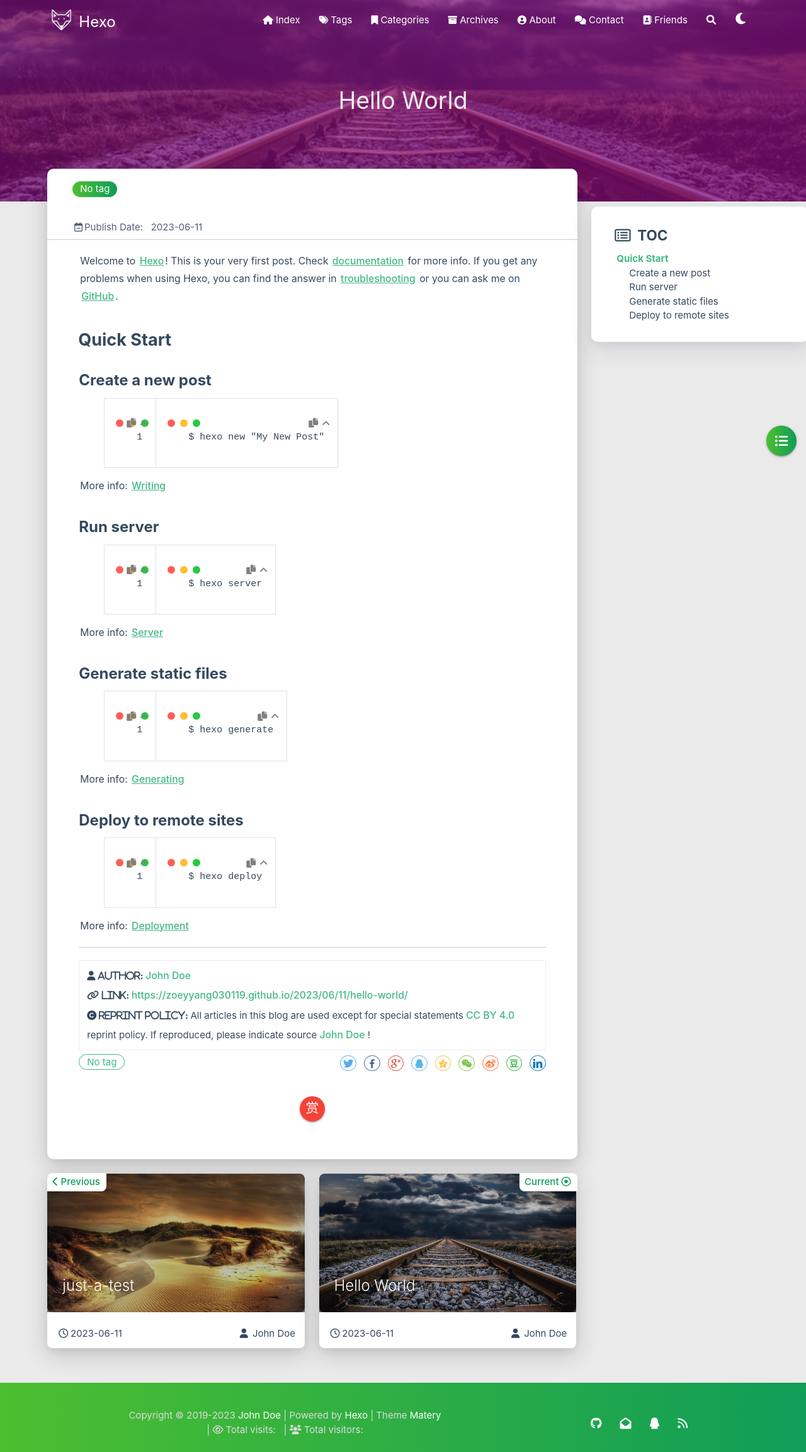
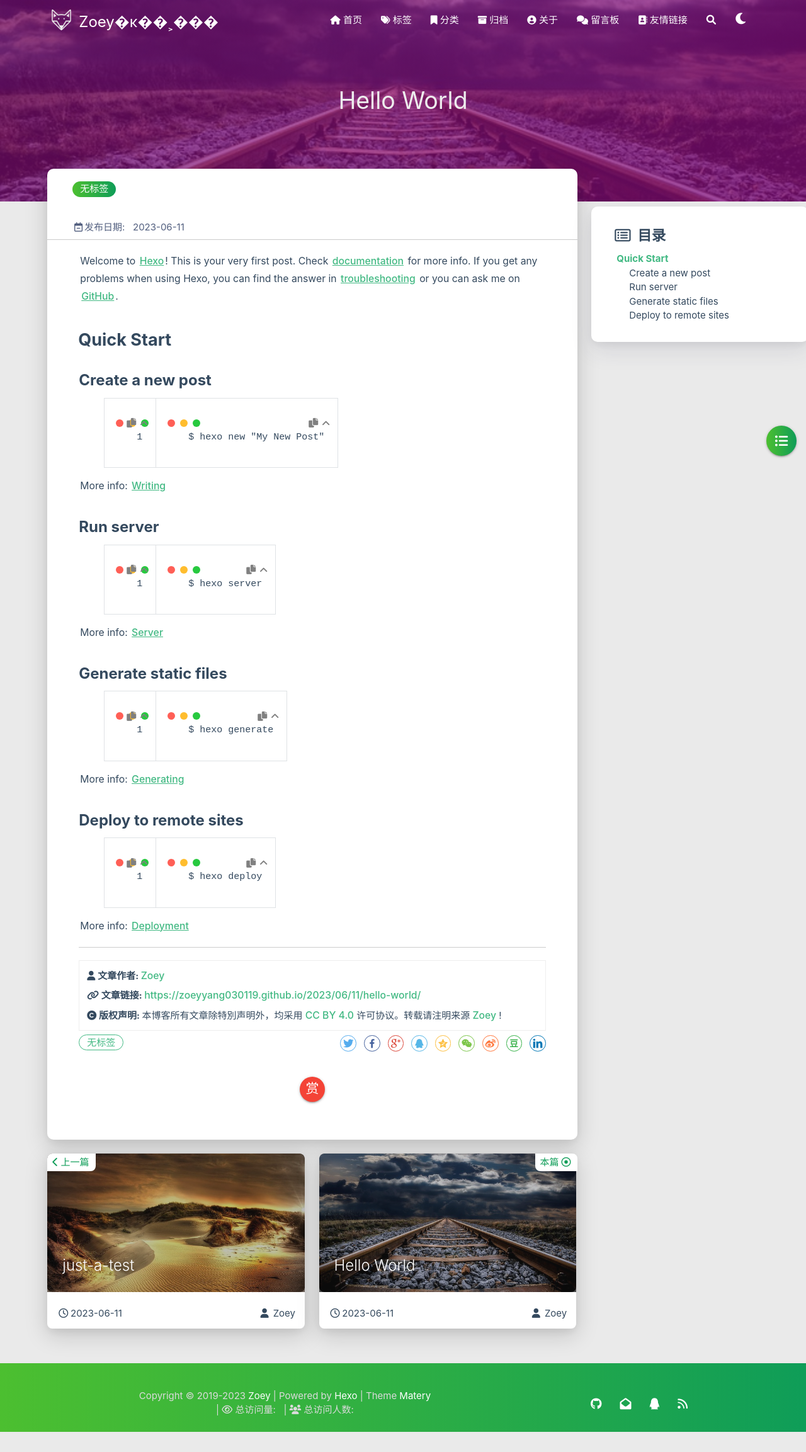
Before and after one commit to zoeyyang030119/zoeyyang030119.github.io, a plain HTML site: page 2023/06/11/hello-world/index.html in a window 1280 px wide. Shown: the whole page at 63% size. After the commit the page ends 2274 px from the top, so only its background shows below. Drawn offline with Linux system fonts and the light colour scheme; some packages are replaced by stand-ins of ours; no server answers; a script that the page names is missing.

Commit message:
hexo update

```diff
--- a/2023/06/11/hello-world/index.html
+++ b/2023/06/11/hello-world/index.html
@@ -1,10 +1,10 @@
 <!DOCTYPE HTML>
-<html lang="en">
+<html lang="zh-CN">
 
 
 <head>
     <meta charset="utf-8">
-    <meta name="keywords" content="Hello World, Hexo">
+    <meta name="keywords" content="Hello World, Zoey�ĸ��˲���">
     <meta name="description" content="Welcome to Hexo! This is your very first post. Check documentation for more info. If you get any problems when using Hex">
     <meta http-equiv="X-UA-Compatible" content="IE=edge">
     <meta name="viewport" content="width=device-width, initial-scale=1.0, user-scalable=no">
@@ -17,7 +17,7 @@
     <!-- Global site tag (gtag.js) - Google Analytics -->
 
 
-    <title>Hello World | Hexo</title>
+    <title>Hello World | Zoey�ĸ��˲���</title>
     <link rel="icon" type="image/png" href="/favicon.png">
 
 
@@ -64,7 +64,7 @@
 
                     <img src="/medias/logo.png" class="logo-img" alt="LOGO">
 
-                    <span class="logo-span">Hexo</span>
+                    <span class="logo-span">Zoey�ĸ��˲���</span>
                 </a>
             </div>
 
@@ -78,7 +78,7 @@
 
       <i class="fas fa-home" style="zoom: 0.6;"></i>
 
-      <span>Index</span>
+      <span>首页</span>
     </a>
 
   </li>
@@ -89,7 +89,7 @@
 
       <i class="fas fa-tags" style="zoom: 0.6;"></i>
 
-      <span>Tags</span>
+      <span>标签</span>
     </a>
 
   </li>
@@ -100,7 +100,7 @@
 
       <i class="fas fa-bookmark" style="zoom: 0.6;"></i>
 
-      <span>Categories</span>
+      <span>分类</span>
     </a>
 
   </li>
@@ -111,7 +111,7 @@
 
       <i class="fas fa-archive" style="zoom: 0.6;"></i>
 
-      <span>Archives</span>
+      <span>归档</span>
     </a>
 
   </li>
@@ -122,7 +122,7 @@
 
       <i class="fas fa-user-circle" style="zoom: 0.6;"></i>
 
-      <span>About</span>
+      <span>关于</span>
     </a>
 
   </li>
@@ -133,7 +133,7 @@
 
       <i class="fas fa-comments" style="zoom: 0.6;"></i>
 
-      <span>Contact</span>
+      <span>留言板</span>
     </a>
 
   </li>
@@ -144,14 +144,14 @@
 
       <i class="fas fa-address-book" style="zoom: 0.6;"></i>
 
-      <span>Friends</span>
+      <span>友情链接</span>
     </a>
 
   </li>
 
   <li>
     <a href="#searchModal" class="modal-trigger waves-effect waves-light">
-      <i id="searchIcon" class="fas fa-search" title="Search" style="zoom: 0.85;"></i>
+      <i id="searchIcon" class="fas fa-search" title="搜索" style="zoom: 0.85;"></i>
     </a>
   </li>
   <li>
@@ -168,10 +168,10 @@
 
         <img src="/medias/logo.png" class="logo-img circle responsive-img">
 
-        <div class="logo-name">Hexo</div>
+        <div class="logo-name">Zoey�ĸ��˲���</div>
         <div class="logo-desc">
 
-            Never really desperate, only the lost of the soul.
+            �������Ǽ�������ǰ�У���ˮ���ۣ������ϵ�����ƣ�ֱ���ص��������¡�
 
         </div>
     </div>
@@ -184,7 +184,7 @@
 
 			    <i class="fa-fw fas fa-home"></i>
 
-			Index
+			首页
 		</a>
 
         </li>
@@ -195,7 +195,7 @@
 
 			    <i class="fa-fw fas fa-tags"></i>
 
-			Tags
+			标签
 		</a>
 
         </li>
@@ -206,7 +206,7 @@
 
 			    <i class="fa-fw fas fa-bookmark"></i>
 
-			Categories
+			分类
 		</a>
 
         </li>
@@ -217,7 +217,7 @@
 
 			    <i class="fa-fw fas fa-archive"></i>
 
-			Archives
+			归档
 		</a>
 
         </li>
@@ -228,7 +228,7 @@
 
 			    <i class="fa-fw fas fa-user-circle"></i>
 
-			About
+			关于
 		</a>
 
         </li>
@@ -239,7 +239,7 @@
 
 			    <i class="fa-fw fas fa-comments"></i>
 
-			Contact
+			留言板
 		</a>
 
         </li>
@@ -250,7 +250,7 @@
 
 			    <i class="fa-fw fas fa-address-book"></i>
 
-			Friends
+			友情链接
 		</a>
 
         </li>
@@ -362,7 +362,7 @@
                 <div class="col s7">
 
                           <div class="article-tag">
-                            <span class="chip bg-color">No tag</span>
+                            <span class="chip bg-color">无标签</span>
                           </div>
 
                 </div>
@@ -374,7 +374,7 @@
             <div class="post-info">
 
                 <div class="post-date info-break-policy">
-                    <i class="far fa-calendar-minus fa-fw"></i>Publish Date:&nbsp;&nbsp;
+                    <i class="far fa-calendar-minus fa-fw"></i>发布日期:&nbsp;&nbsp;
                     2023-06-11
                 </div>
 
@@ -421,17 +421,17 @@
             <div class="reprint__author">
                 <span class="reprint-meta" style="font-weight: bold;">
                     <i class="fas fa-user">
-                        Author:
+                        文章作者:
                     </i>
                 </span>
                 <span class="reprint-info">
-                    <a href="/about" rel="external nofollow noreferrer">John Doe</a>
+                    <a href="/about" rel="external nofollow noreferrer">Zoey</a>
                 </span>
             </div>
             <div class="reprint__type">
                 <span class="reprint-meta" style="font-weight: bold;">
                     <i class="fas fa-link">
-                        Link:
+                        文章链接:
                     </i>
                 </span>
                 <span class="reprint-info">
@@ -441,14 +441,14 @@
             <div class="reprint__notice">
                 <span class="reprint-meta" style="font-weight: bold;">
                     <i class="fas fa-copyright">
-                        Reprint policy:
+                        版权声明:
                     </i>
                 </span>
                 <span class="reprint-info">
-                    All articles in this blog are used except for special statements
+                    本博客所有文章除特別声明外，均采用
                     <a href="https://creativecommons.org/licenses/by/4.0/deed.zh" rel="external nofollow noreferrer" target="_blank">CC BY 4.0</a>
-                    reprint policy. If reproduced, please indicate source
-                    <a href="/about" target="_blank">John Doe</a>
+                    许可协议。转载请注明来源
+                    <a href="/about" target="_blank">Zoey</a>
                     !
                 </span>
             </div>
@@ -457,7 +457,7 @@
 
     <script async defer>
       document.addEventListener("copy", function (e) {
-        let toastHTML = '<span>Copied successfully, please follow the reprint policy of this article</span><button class="btn-flat toast-action" onclick="navToReprintStatement()" style="font-size: smaller">more</a>';
+        let toastHTML = '<span>复制成功，请遵循本文的转载规则</span><button class="btn-flat toast-action" onclick="navToReprintStatement()" style="font-size: smaller">查看</a>';
         M.toast({html: toastHTML})
       });
 
@@ -472,7 +472,7 @@
                 <div class="post-meta__tag-list" style="display: inline-block;">
 
                         <div class="article-tag">
-                            <span class="chip bg-color">No tag</span>
+                            <span class="chip bg-color">无标签</span>
                         </div>
 
                 </div>
@@ -551,7 +551,7 @@
 
         <div class="article col s12 m6" data-aos="fade-up">
             <div class="article-badge left-badge text-color">
-                <i class="fas fa-chevron-left"></i>&nbsp;Previous</div>
+                <i class="fas fa-chevron-left"></i>&nbsp;上一篇</div>
             <div class="card">
                 <a href="/2023/06/11/just-a-test/">
                     <div class="card-image">
@@ -575,7 +575,7 @@
                         <span class="publish-author">
 
                             <i class="fas fa-user fa-fw"></i>
-                            John Doe
+                            Zoey
 
                         </span>
                     </div>
@@ -587,7 +587,7 @@
 
         <div class="article col s12 m6" data-aos="fade-up">
             <div class="article-badge right-badge text-color">
-                Current&nbsp;<i class="far fa-dot-circle"></i>
+                本篇&nbsp;<i class="far fa-dot-circle"></i>
             </div>
             <div class="card">
                 <a href="/2023/06/11/hello-world/">
@@ -612,7 +612,7 @@
                         <span class="publish-author">
 
                             <i class="fas fa-user fa-fw"></i>
-                            John Doe
+                            Zoey
 
                         </span>
                     </div>
@@ -653,7 +653,7 @@
     </div>
     <div id="toc-aside" class="expanded col l3 hide-on-med-and-down">
         <div class="toc-widget card" style="background-color: white;">
-            <div class="toc-title"><i class="far fa-list-alt"></i>&nbsp;&nbsp;TOC</div>
+            <div class="toc-title"><i class="far fa-list-alt"></i>&nbsp;&nbsp;目录</div>
             <div id="toc-content"></div>
         </div>
     </div>
@@ -802,7 +802,7 @@
 
                 <span id="year">2019-2023</span>
 
-            <a href="/about" target="_blank">John Doe</a>
+            <a href="/about" target="_blank">Zoey</a>
             |&nbsp;Powered by&nbsp;<a href="https://hexo.io/" target="_blank">Hexo</a>
             |&nbsp;Theme&nbsp;<a href="https://github.com/blinkfox/hexo-theme-matery" target="_blank">Matery</a>
 
@@ -814,13 +814,13 @@
 
 
                 <span id="busuanzi_container_site_pv">
-                &nbsp;|&nbsp;<i class="far fa-eye"></i>&nbsp;Total visits:&nbsp;
+                &nbsp;|&nbsp;<i class="far fa-eye"></i>&nbsp;总访问量:&nbsp;
                     <span id="busuanzi_value_site_pv" class="white-color"></span>
             </span>
 
 
                 <span id="busuanzi_container_site_uv">
-                &nbsp;|&nbsp;<i class="fas fa-users"></i>&nbsp;Total visitors:&nbsp;
+                &nbsp;|&nbsp;<i class="fas fa-users"></i>&nbsp;总访问人数:&nbsp;
                     <span id="busuanzi_value_site_uv" class="white-color"></span>
             </span>
 
@@ -873,8 +873,8 @@
 <div id="searchModal" class="modal">
     <div class="modal-content">
         <div class="search-header">
-            <span class="title"><i class="fas fa-search"></i>&nbsp;&nbsp;Search</span>
-            <input type="search" id="searchInput" name="s" placeholder="Please enter a search keyword"
+            <span class="title"><i class="fas fa-search"></i>&nbsp;&nbsp;搜索</span>
+            <input type="search" id="searchInput" name="s" placeholder="请输入搜索的关键字"
                    class="search-input">
         </div>
         <div id="searchResult"></div>
```
Also changed, not shown: 2023/06/11/just-a-test/index.html (+42 -42 lines), archives/2023/06/index.html (+33 -33 lines), archives/2023/index.html (+33 -33 lines), archives/index.html (+33 -33 lines), index.html (+31 -31 lines).
